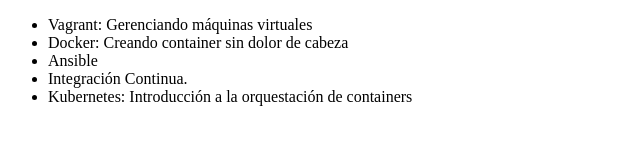
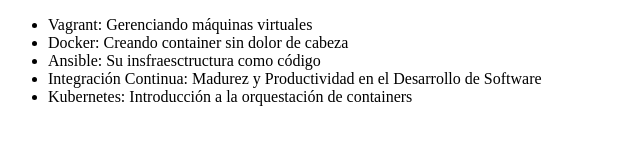
Before and after one commit to marinao24/alura-git, a plain HTML site: page index.html in a window 1280 px wide. Shown: the whole page, without its empty margins (0-640 px from the left). Drawn offline with Linux system fonts and the light colour scheme.

Commit message:
Modificando el nombre del curso de Ansible

```diff
--- a/index.html
+++ b/index.html
@@ -8,9 +8,10 @@
         <ul>
             <li>Vagrant: Gerenciando máquinas virtuales</li>
             <li>Docker: Creando container sin dolor de cabeza</li>
-            <li>Ansible</li>
-            <li>Integración Continua.</li>
-            <li>Kubernetes: Introducción a la orquestación de containers</li>
+            <li>Ansible: Su insfraesctructura como código</li>
+            <li>Integración Continua: Madurez y Productividad en el Desarrollo de Software</li>
+            <li>Kubernetes: Introducción a la orquestación de containers
+
         </ul>
     </body>
 
```
